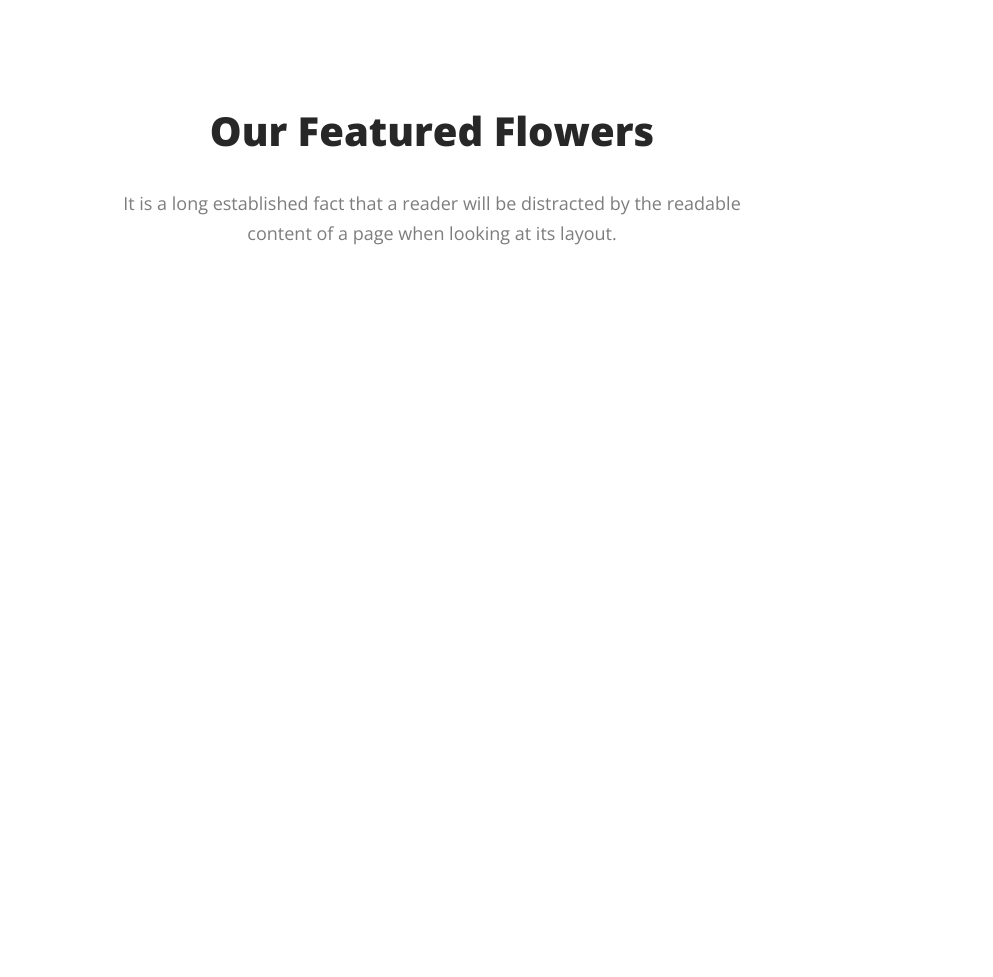
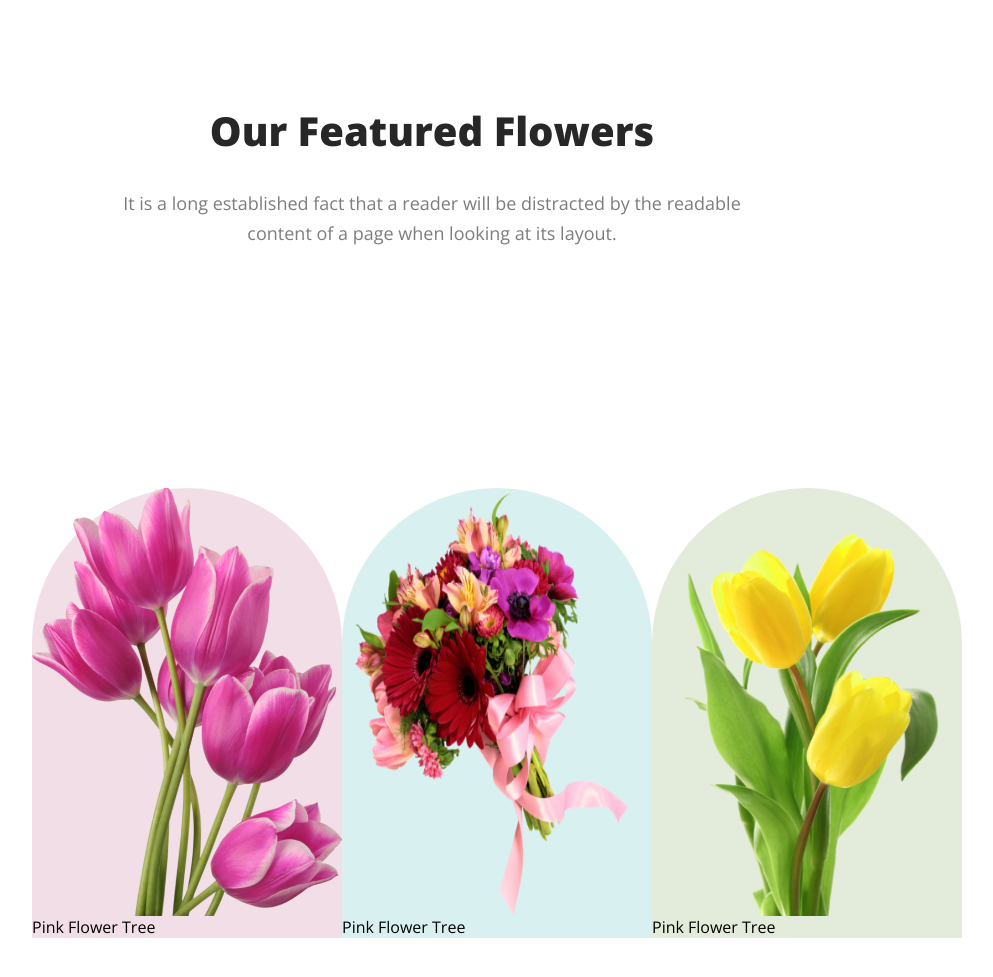
Before and after one commit to KhandakerSamin/assignment-one, a plain HTML site: page index.html in a window 1280 px wide. Shown: the part 1027-2004 px from the top of the page, without its empty margins (208-1201 px from the left). Before the commit the page ends 1275 px from the top, so only its background shows below. Drawn offline with nearby package versions, Linux system fonts and the light colour scheme.

Commit message:
bonous part

```diff
--- a/index.html
+++ b/index.html
@@ -27,7 +27,7 @@
                 <button class="btn-banner">Shop Now</button>
             </div>
             <div>
-                <img class="header-pic" src="Flower Asset/pngwing 6.png" alt="Loading">
+                <img class="header-pic" src="Flower Asset/pngwing 10.png" alt="Loading">
             </div>
         </div>
     </header>
@@ -39,6 +39,20 @@
                 looking at its layout.</p>
         </div>
         </section>
+        <section class="bonus">
+            <div class="spic1">
+                <img class="simg1" src="Flower Asset/pngwing 6.png" alt="Loading" >
+                <caption class="caption">Pink Flower Tree</caption>
+            </div>
+            <div class="spic2">
+                <img class="simg2" src="Flower Asset/pngwing 5.png" alt="loading">
+                <caption class="caption">Pink Flower Tree</caption>
+            </div>
+            <div class="spic3">
+                <img class="simg3" src="Flower Asset/pngwing 7.png" alt="loading">
+                <caption class="caption">Pink Flower Tree</caption>
+            </div>
+        </section>
     </main>
     <footer>
 
--- a/style.css
+++ b/style.css
@@ -99,8 +99,69 @@ body {
     flex-direction: column;
 
 }
-.featured{
+
+.featured {
     text-align: center;
-    justify-content: center;
+    justify-content: space-between;
     align-items: center;
 }
+
+.bonus {
+    display: flex;
+    justify-content:space-between;
+    align-items: center;
+    padding: 240px;
+}
+
+.spic1 {
+    border-radius: 300px 300px 0px 0px;
+    background: rgba(167, 33, 98, 0.15);
+
+}
+
+.spic2 {
+    border-radius: 300px 300px 0px 0px;
+    background: rgba(5, 151, 160, 0.15);
+
+}
+
+.spic3 {
+    border-radius: 500px 500px 0px 0px;
+    background: rgba(71, 125, 17, 0.15);
+}
+
+.simg1 {
+    width: 310px;
+    height: 428px;
+    flex-shrink: 0;
+    justify-content: center;
+    display: flex;
+}
+
+.simg2 {
+    width: 310px;
+    height: 428px;
+    flex-shrink: 0;
+    justify-content: center;
+    display: flex;
+}
+
+.simg3 {
+    width: 310px;
+    height: 428px;
+    flex-shrink: 0;
+    justify-content: center;
+    display: flex;
+
+}
+
+.caption {
+    color: #272727;
+    text-align: center;
+    font-family: Lato;
+    font-size: 24px;
+    font-style: normal;
+    font-weight: 700;
+    line-height: 35px;
+    text-decoration-line: underline;
+}
```
Also changed, not shown: Flower Asset/Rectangle 3.png (added).
